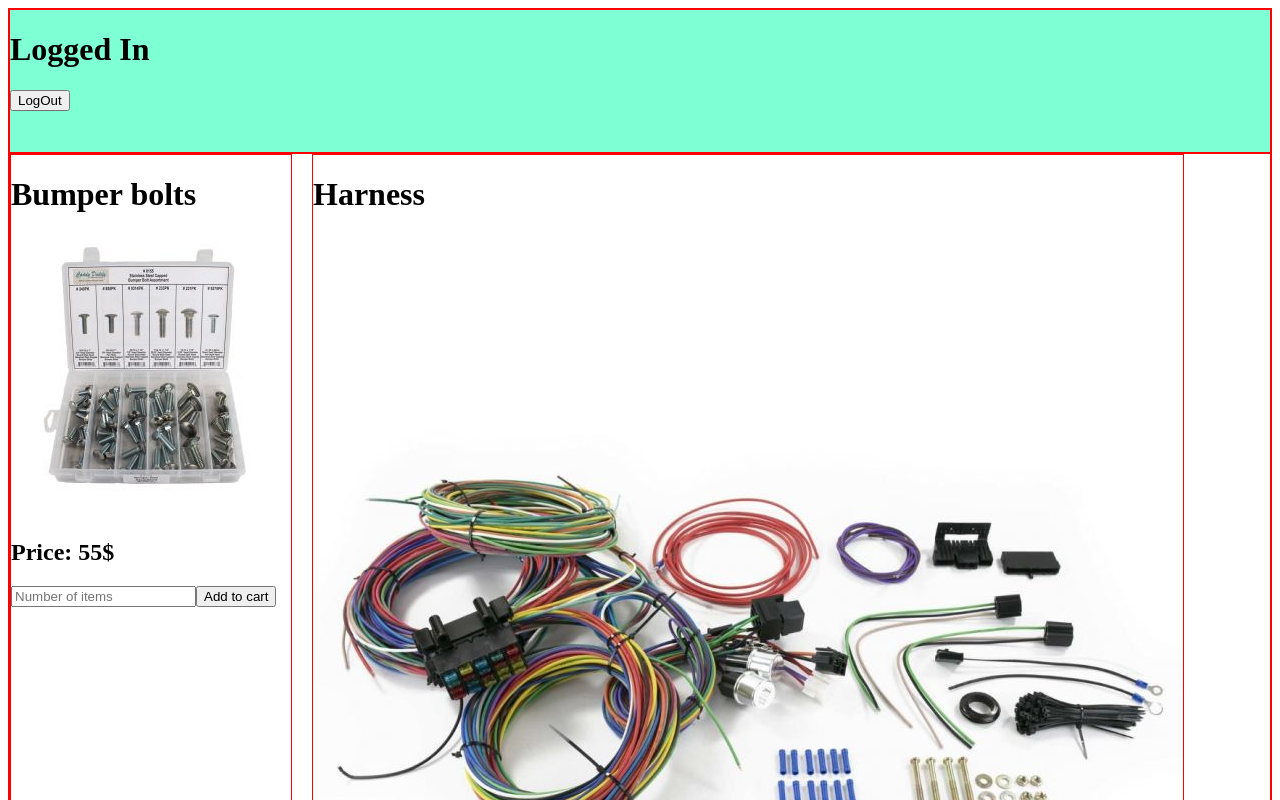
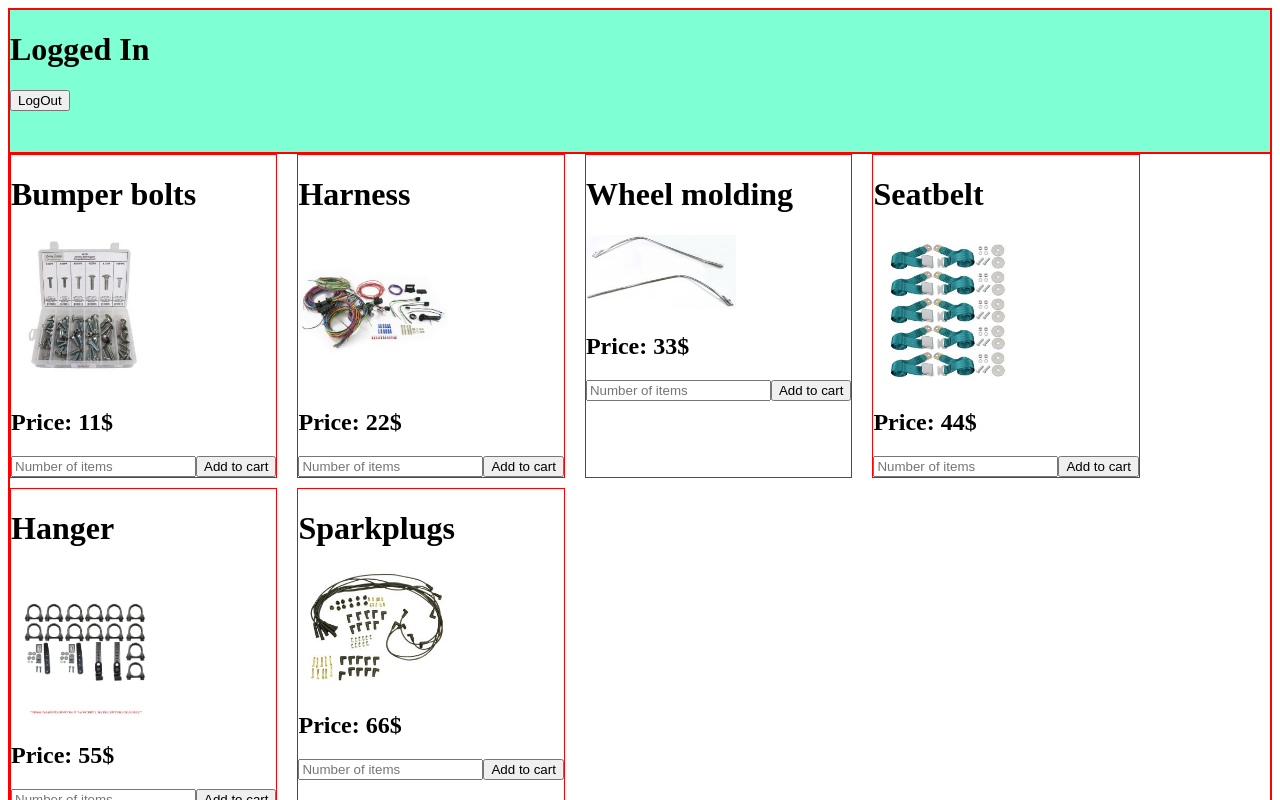
Before and after one commit to tallner/JAVA21-AJS-slutprojekt-christian-tallner, a React (Vite) app: page / in a window 1280 px wide. Both pictures are taken after a click on the button "LogIn". Shown: the top 800 px of the page. Built offline with nearby package versions, Linux system fonts and the light colour scheme.

Commit message:
cart added

```diff
--- a/src/components/Products.jsx
+++ b/src/components/Products.jsx
@@ -14,7 +14,7 @@ export default function Products({addProductsToCart}){
     }
 
     function handleChange({target}) {
-        setFormData({
+            setFormData({
             nrOfItems: target.value,
             prodId: target.id
         })
@@ -28,7 +28,7 @@ export default function Products({addProductsToCart}){
 
             <div className="products">
                 <h1>{product.name}</h1>
-                <img src={product.img_src} alt="testimage" />
+                <img src={product.img_src} alt="testimage" width="150" />
                 <h2>Price: {product.price}$</h2>
                 <form>
                     <input id={product.id} type="number" placeholder="Number of items" onChange={handleChange}/>
--- a/src/components/ShoppingCart.jsx
+++ b/src/components/ShoppingCart.jsx
@@ -1,56 +1,52 @@
 import {useState} from "react";
 import { productList } from "../modules/productList";
 
-let sum = 0;
+
 let shoppingList = [];
 
 export default function ShoppingCart({productsToCart}){
-    //const [sum, setSum] = useState(0);
 
     const {prodId, nrOfItems} = productsToCart;
-   // shoppingList.push({prodId,nrOfItems});
+    let summa = 0;
 
-    function calcSum(product){
-        console.log('Price is:', product.price*nrOfItems);
+    shoppingList.push({prodId,nrOfItems});
 
-
-        //     console.log('content id:', content.ShoppingCart.id);
-        shoppingList.map(content =>
-            content.product.id==prodId ?
-        //    console.log('id exists ',content.product.id) :
-            content.product.nrOfItems += nrOfItems :
-            shoppingList.push({product,nrOfItems})
-        //    console.log('id not exist ',content.product.id)
-)
-
-
-        if (shoppingList.length==0) {
-            shoppingList.push({product,nrOfItems});
-        }
-
-        console.log('id exists ',shoppingList.length);
-
-
-        sum += product.price*nrOfItems;
-        console.log('sum ',sum);
-
-
-
-       console.log('shoppinglist ',shoppingList);
-
+    function sum(name,id,nritems,price){
+        summa += parseInt(nritems) * parseInt(price);
+        return <li> {name} : {id} : {nritems} : {price} </li>
     }
 
-    productList.map(content =>
-        content.id==prodId ? calcSum(content): false
-    )
+    function checkOut(){
+        shoppingList = [];
+        sum('0','0','0','0');
+    }
 
 
     return (
         <div>
-            <h1>shoppingcart</h1>
-            <h2>{prodId}</h2>
-            <h2>{nrOfItems}</h2>
-            <h2>{sum}</h2>
+            <h1>Shoppingcart</h1>
+            <ol>
+                {
+                shoppingList.map(shoppingItem =>
+                    productList.map(
+                        content =>
+                        content.id==shoppingItem.prodId ?
+                        sum(content.name,shoppingItem.prodId,shoppingItem.nrOfItems,content.price)
+                        :
+                       false
+                    )
+                )
+                }
+                <h3>
+                    Sum: {summa}$
+                    <br />
+                    <button onClick={checkOut}> Checkout </button>
+
+                </h3>
+
+            </ol>
+
         </div>
+
     )
 }
--- a/src/modules/productList.js
+++ b/src/modules/productList.js
@@ -2,14 +2,38 @@ export const productList=[
     {
         name: 'Bumper bolts',
         id: 1,
-        price: '55',
+        price: '11',
         img_src: new URL('../img/bumber_bolt.jpg', import.meta.url)
     },
     {
         name: 'Harness',
         id: 2,
+        price: '22',
+        img_src: new URL('../img/harness.jpg', import.meta.url)
+    },
+    {
+        name: 'Wheel molding',
+        id: 3,
+        price: '33',
+        img_src: new URL('../img/rightwheelwellmolding.jpg', import.meta.url)
+    },
+    {
+        name: 'Seatbelt',
+        id: 4,
+        price: '44',
+        img_src: new URL('../img/seatbelt.jpg', import.meta.url)
+    },
+    {
+        name: 'Hanger',
+        id: 5,
+        price: '55',
+        img_src: new URL('../img/universal_hanger_set.jpg', import.meta.url)
+    },
+    {
+        name: 'Sparkplugs',
+        id: 6,
         price: '66',
-        img_src: new URL('../img/harness.jpg', import.meta.url)
+        img_src: new URL('../img/universal_spark_plugs.jpg', import.meta.url)
     }
 
 ]
```
